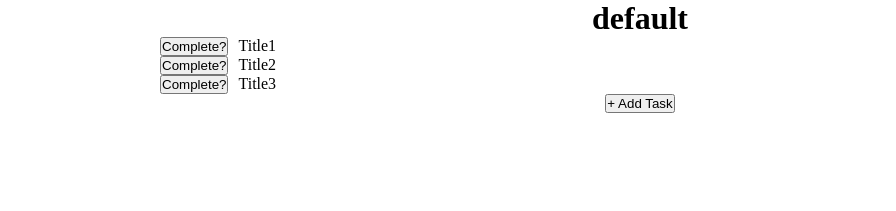
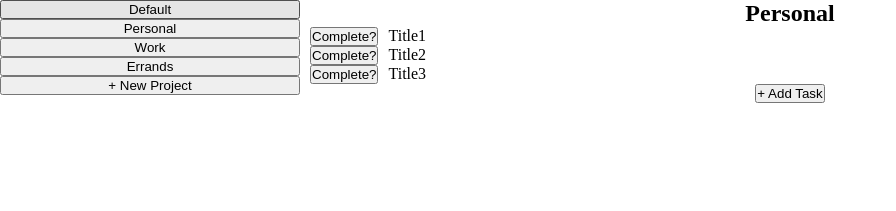
Before and after one commit to DarkBlueMoon/todo-list, a website built with webpack: page dist/index.html in a window 1280 px wide. Shown: the whole page, without its empty margins (0-896 px from the left). Built offline with nearby package versions, Linux system fonts and the light colour scheme.

Commit message:
Dynamic rendering of projects

```diff
--- a/package.json
+++ b/package.json
@@ -10,12 +10,14 @@
     "eslint-plugin-import": "^2.27.5",
     "style-loader": "^3.3.1",
     "webpack": "^5.75.0",
-    "webpack-cli": "^5.0.1"
+    "webpack-cli": "^5.0.1",
+    "webpack-dev-server": "^4.11.1"
   },
   "scripts": {
     "test": "echo \"Error: no test specified\" && exit 1",
     "build": "webpack",
-    "watch": "webpack --watch"
+    "watch": "webpack --watch",
+    "start": "webpack serve --open"
   },
   "keywords": [],
   "author": "",
--- a/src/screenController.js
+++ b/src/screenController.js
@@ -12,6 +12,12 @@ function createNewTaskFrag(taskName, index) {
   return document.createRange().createContextualFragment(newTask);
 }
 
+function createNewProjFrag(projName) {
+  const newProj = `<button type="button" class="project ${projName.toLowerCase()}">${projName}</button>`;
+
+  return document.createRange().createContextualFragment(newProj);
+}
+
 export default function ScreenController() {
   const todoController = TodoController();
 
@@ -22,8 +28,9 @@ export default function ScreenController() {
   const taskForm = document.querySelector(".task-form");
   const submitBtn = document.querySelector(".submit-btn");
   const closeBtn = document.querySelector(".close-btn");
+  const projContainer = document.querySelector(".projects-container");
 
-  const render = () => {
+  const renderTasks = () => {
     todoContainer.textContent = "";
 
     const currProject = todoController.getCurrProject();
@@ -34,6 +41,21 @@ export default function ScreenController() {
     currProjectTodos.forEach((todo, index) => {
       todoContainer.appendChild(createNewTaskFrag(todo.getTitle(), index));
     });
+  };
+
+  const renderProjects = () => {
+    projContainer.textContent = "";
+    const projectArray = todoController.getProjArr();
+
+    projectArray.forEach((proj) => {
+      projContainer.appendChild(createNewProjFrag(proj.getProjName()));
+    });
+  };
+
+  const render = () => {
+    renderTasks();
+    renderProjects();
+    console.dir(todoController.getProjArr());
   };
 
   const setupEventListeners = () => {
@@ -57,15 +79,12 @@ export default function ScreenController() {
     });
 
     submitBtn.addEventListener("click", () => {
-      // const formElems = taskForm.elements;
-
       const taskName = taskForm.elements["task-name"].value;
 
       const currProject = todoController.getCurrProject();
       currProject.addTodo(todoItem(taskName, "", ""));
       render();
 
-      // todoContainer.appendChild(createNewTaskFrag(taskName));
       taskForm.reset();
     });
   };
--- a/src/style.css
+++ b/src/style.css
@@ -9,9 +9,30 @@ body {
 }
 
 .container {
+  display: flex;
+}
+
+.navigation {
+  width: 300px;
+}
+
+.projects-container {
+  display: flex;
+  flex-direction: column;
+}
+
+.add-project {
+  width: 100%;
+}
+
+.project-content {
   margin: auto;
   text-align: center;
   width: 960px;
+  /*
+  display: flex;
+  height: 90%;
+  justify-content: space-between; */
 }
 
 .todo-item {
--- a/src/todoController.js
+++ b/src/todoController.js
@@ -3,10 +3,7 @@ import todoItem from "./todoItem";
 
 export default function TodoController() {
   const projects = [];
-  let currProject = projectItem("default");
-  currProject.addTodo(todoItem("Title1", "Desc1", "1"));
-  currProject.addTodo(todoItem("Title2", "Desc2", "2"));
-  currProject.addTodo(todoItem("Title3", "Desc3", "3"));
+  let currProject = null;
 
   const addProject = (project) => {
     projects.push(project);
@@ -23,10 +20,26 @@ export default function TodoController() {
     currProject = project;
   };
 
+  (() => {
+    addProject(projectItem("Default"));
+    addProject(projectItem("Personal"));
+    addProject(projectItem("Work"));
+    addProject(projectItem("Errands"));
+  })();
+
+  setCurrProject(projects[1]);
+
+  currProject.addTodo(todoItem("Title1", "Desc1", "1"));
+  currProject.addTodo(todoItem("Title2", "Desc2", "2"));
+  currProject.addTodo(todoItem("Title3", "Desc3", "3"));
+
+  const getProjArr = () => projects;
+
   return {
     addProject,
     removeProject,
     getCurrProject,
     setCurrProject,
+    getProjArr,
   };
 }
--- a/webpack.config.js
+++ b/webpack.config.js
@@ -7,6 +7,9 @@ module.exports = {
     path: path.resolve(__dirname, "dist"),
   },
   mode: "development",
+  devServer: {
+    static: "./dist",
+  },
   module: {
     rules: [
       {
```
Also changed, not shown: dist/index.html, dist/main.js, 1 other file.
